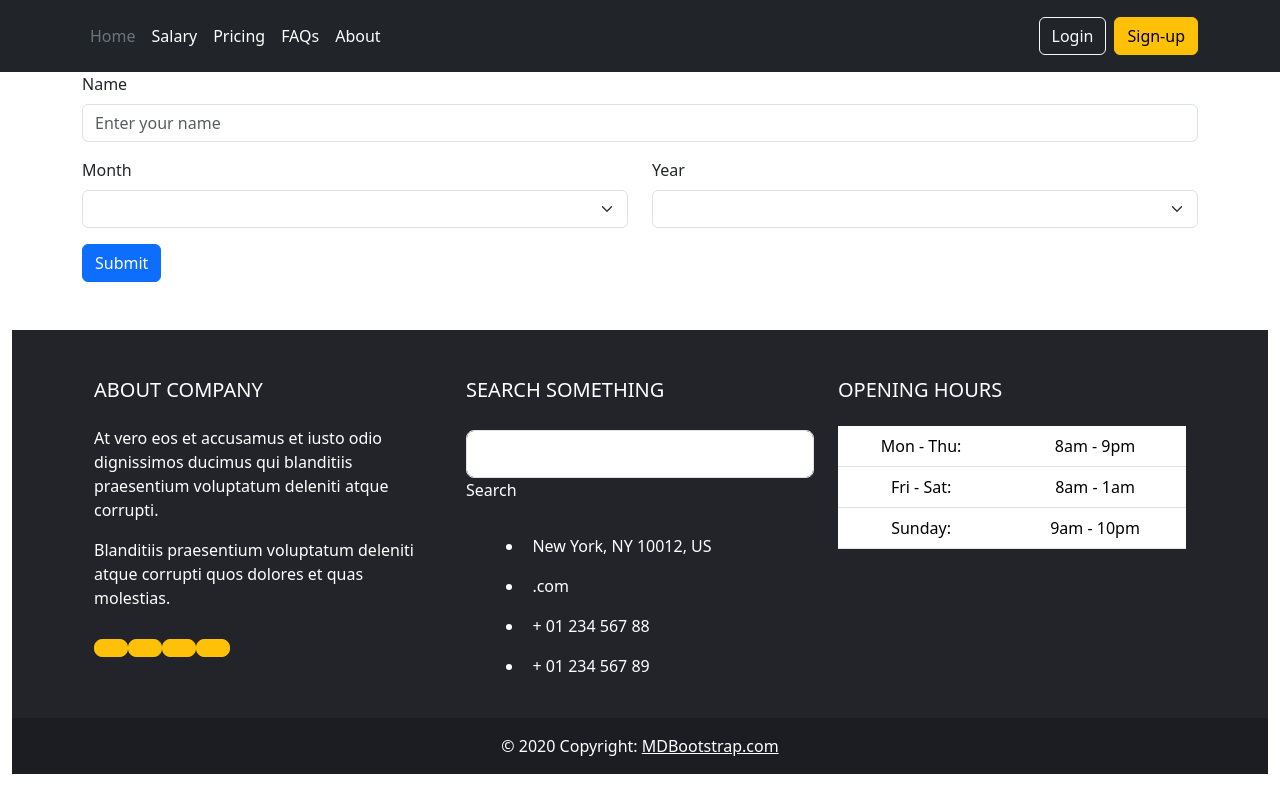
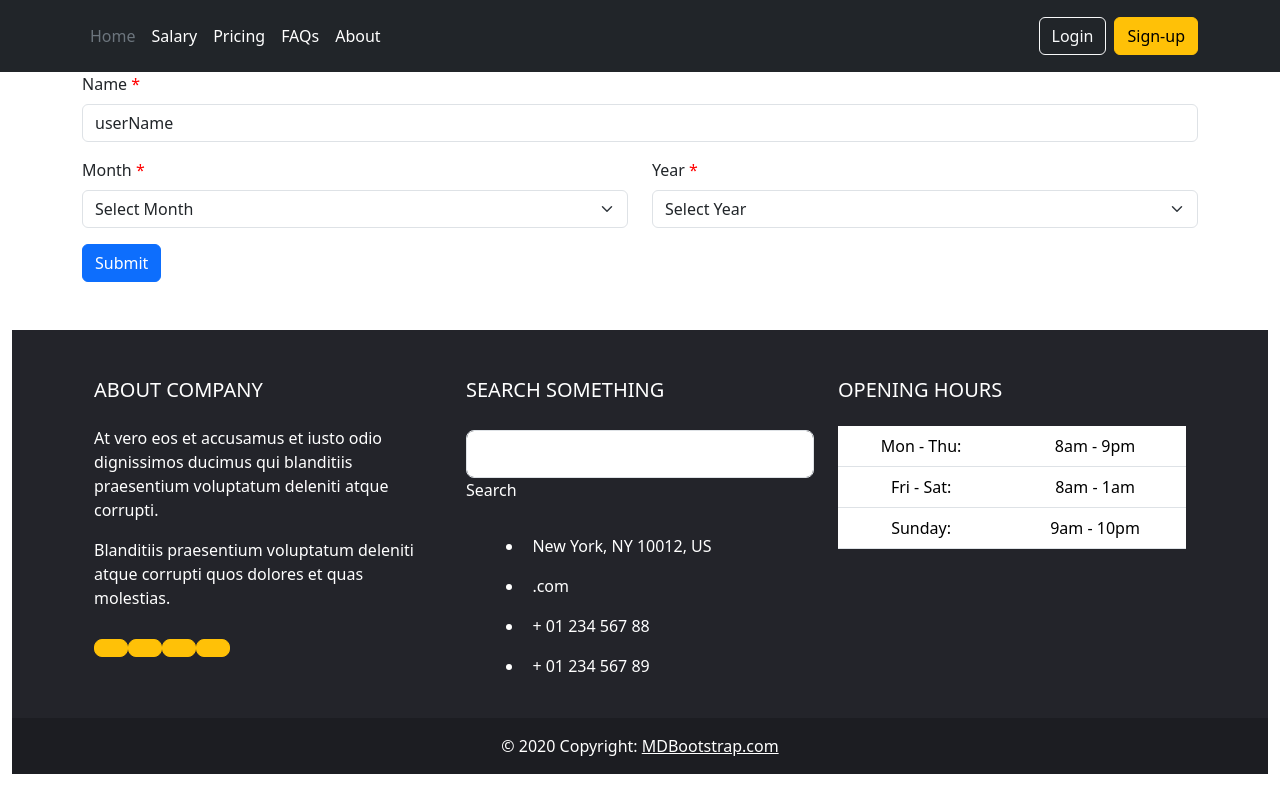
Before and after one commit to Girgisnasim/HrManagementSystem, an Angular app: page /Salary in a window 1280 px wide. Shown: the top 812 px of the page. Built offline with nearby package versions, Linux system fonts and the light colour scheme.

Commit message:
install sweat alert vallation on input show Employee Data

```diff
--- a/package.json
+++ b/package.json
@@ -24,6 +24,7 @@
     "bootstrap": "^5.3.3",
     "express": "^4.18.2",
     "rxjs": "~7.8.0",
+    "sweetalert2": "^11.10.7",
     "tslib": "^2.3.0",
     "zone.js": "~0.14.3"
   },
--- a/src/app/Components/emp-salary/emp-salary.component.html
+++ b/src/app/Components/emp-salary/emp-salary.component.html
@@ -1,27 +1,42 @@
 <form [formGroup]="myForm">
     <div class="mb-3">
         <label for="name" class="form-label">Name</label>
+         <p style="color:red ; display:inline"> *</p>
+        @if(validName == false){
+            <p style="color:red ">Enter Valid Name</p>
+        }
         <input type="text" formControlName="FullName" class="form-control" id="name" name="name"
             placeholder="Enter your name">
+
     </div>
     <div class="row">
         <div class="col-md-6">
             <label for="month" class="form-label">Month</label>
+            <p style="color:red ; display:inline"> *</p>
+
             <select class="form-select" id="month" name="month" formControlName="Month">
                 <option selected disabled>Select Month</option>
                 @for (item of months; track item.name ) {
                 <option value="{{item.number}}">{{item.name}}</option>
                 }
             </select>
+            @if(validMonth == false){
+                <p style="color:red ">Month required!</p>
+            }
         </div>
         <div class="col-md-6">
             <label for="year" class="form-label">Year</label>
+            <p style="color:red ; display:inline"> *</p>
+
             <select class="form-select" id="year" formControlName="Year" name="year">
                 <option selected disabled>Select Year</option>
                 @for (item of years; track item.toFixed) {
                 <option value="{{item}}">{{item}}</option>
                 }
             </select>
+            @if(validYear == false){
+                <p style="color:red ">Year required!</p>
+            }
         </div>
     </div>
     <button type="submit" class="btn btn-primary mt-3" (click)="getdata()">Submit</button>
@@ -46,7 +61,6 @@
             </tr>
         </thead>
         <tbody>
-
             <tr>
                 <td>{{EmployeeData.name}}</td>
                 <td>{{EmployeeData.departmentName}}</td>
@@ -57,11 +71,8 @@
                 <td>{{EmployeeData.totalBouns}}</td>
                 <td>{{EmployeeData.totalDiscount}}</td>
                 <td>{{EmployeeData.finalSalary}}</td>
-
             </tr>
-
         </tbody>
-
     </table>
 </div>
 }
--- a/src/app/Components/emp-salary/emp-salary.component.ts
+++ b/src/app/Components/emp-salary/emp-salary.component.ts
@@ -2,7 +2,7 @@ import { HttpClientModule } from '@angular/common/http';
 import { Component } from '@angular/core';
 import { FormControl, FormGroup, FormsModule, ReactiveFormsModule, Validators } from '@angular/forms';
 import { EmployeeSalaryService } from '../../Services/employee-salary.service';
-
+import Swal from 'sweetalert2';
 @Component({
   selector: 'app-emp-salary',
   standalone: true,
@@ -20,6 +20,7 @@ export class EmpSalaryComponent {
   years: number[];
   months: { name: string, number: number }[];
   EmployeeData:any;
+  alertShown: boolean=false;
 
 
   constructor(private  service : EmployeeSalaryService) {
@@ -44,9 +45,9 @@ export class EmpSalaryComponent {
   }
 
   myForm=new FormGroup({
-    FullName:new FormControl('',[Validators.required, Validators.minLength(3),Validators.maxLength(15)]),
-    Month:new FormControl('',[Validators.required]),
-    Year:new FormControl('',[Validators.required]),
+    FullName:new FormControl('userName',[Validators.required,Validators.maxLength(15)]),
+    Month:new FormControl('Select Month',[Validators.required]),
+    Year:new FormControl('Select Year',[Validators.required]),
   });
 
   get validName(){
@@ -59,9 +60,38 @@ export class EmpSalaryComponent {
     return this.myForm.controls.Year.valid;
   }
 
-  getdata(){
-    if(this.validName && this.validMonth &&this.validYear){
-      console.log(this.service.GetEmployeeSalary(this.myForm.value.FullName,this.myForm.value.Month,this.myForm.value.Year).subscribe((data) =>{console.log(data),this.EmployeeData=data},(err)=>{console.log(err)}));
-      }
+  getdata() {
+    if (this.validName && this.validMonth && this.validYear ) {
+      this.service.GetEmployeeSalary(this.myForm.value.FullName, this.myForm.value.Month, this.myForm.value.Year)
+        .subscribe(
+          (data) => {
+            console.log(data);
+            this.EmployeeData = data;
+            if ((this.EmployeeData == null || this.EmployeeData == undefined) ) {
+              Swal.fire({
+                icon: 'error',
+                title: 'Not Found',
+                text: 'Employee data not found!',
+              });
+              this.alertShown = true; // Set a flag to indicate that the alert has been shown
+            }
+          },
+          (err) => {
+            console.log(err);
+            if (err.status === 404 ) {
+              Swal.fire({
+                icon: 'error',
+                title: 'Not Found',
+                text: 'Employee data not found!',
+              });
+              this.alertShown = true; // Set a flag to indicate that the alert has been shown
+            this.EmployeeData=null;
+            }
+          }
+        );
+    }
   }
+
+
+
 }
```
Also changed, not shown: 1 other file (tests, documents, lock files or other folders).
